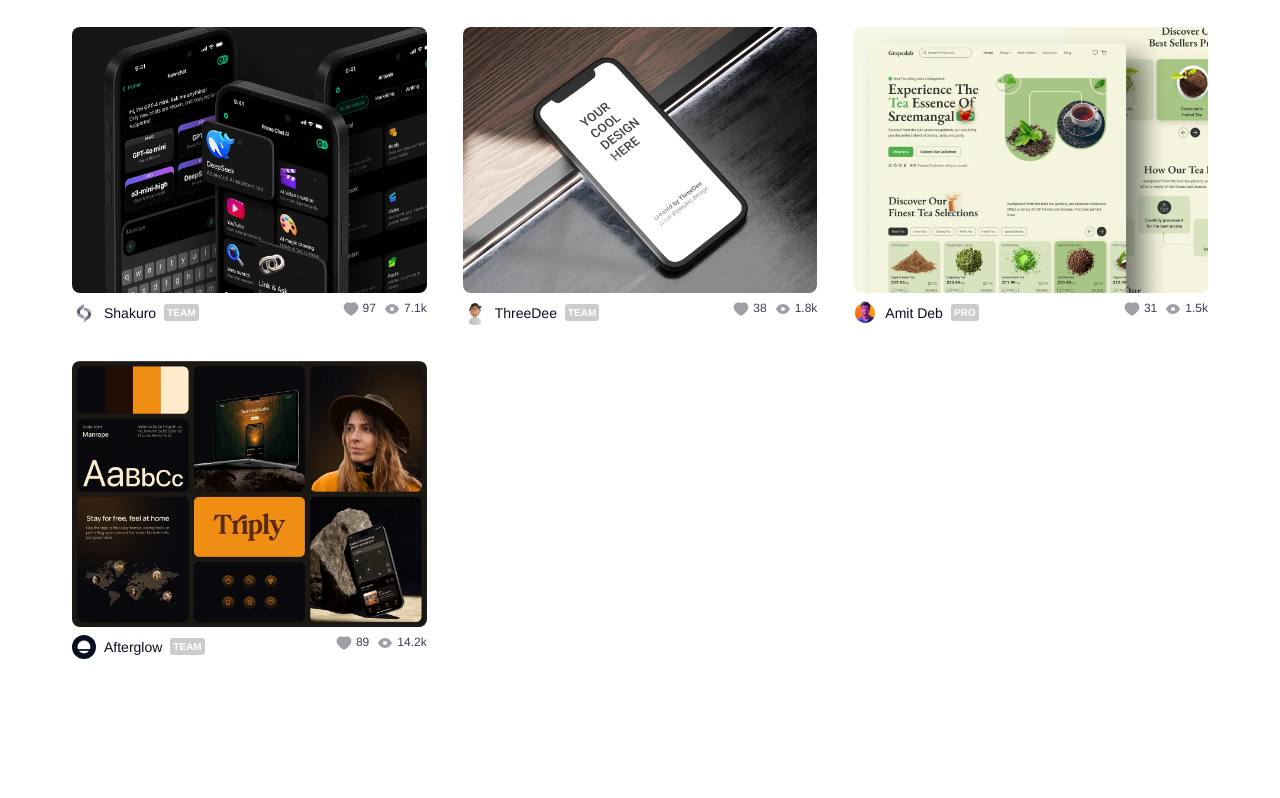
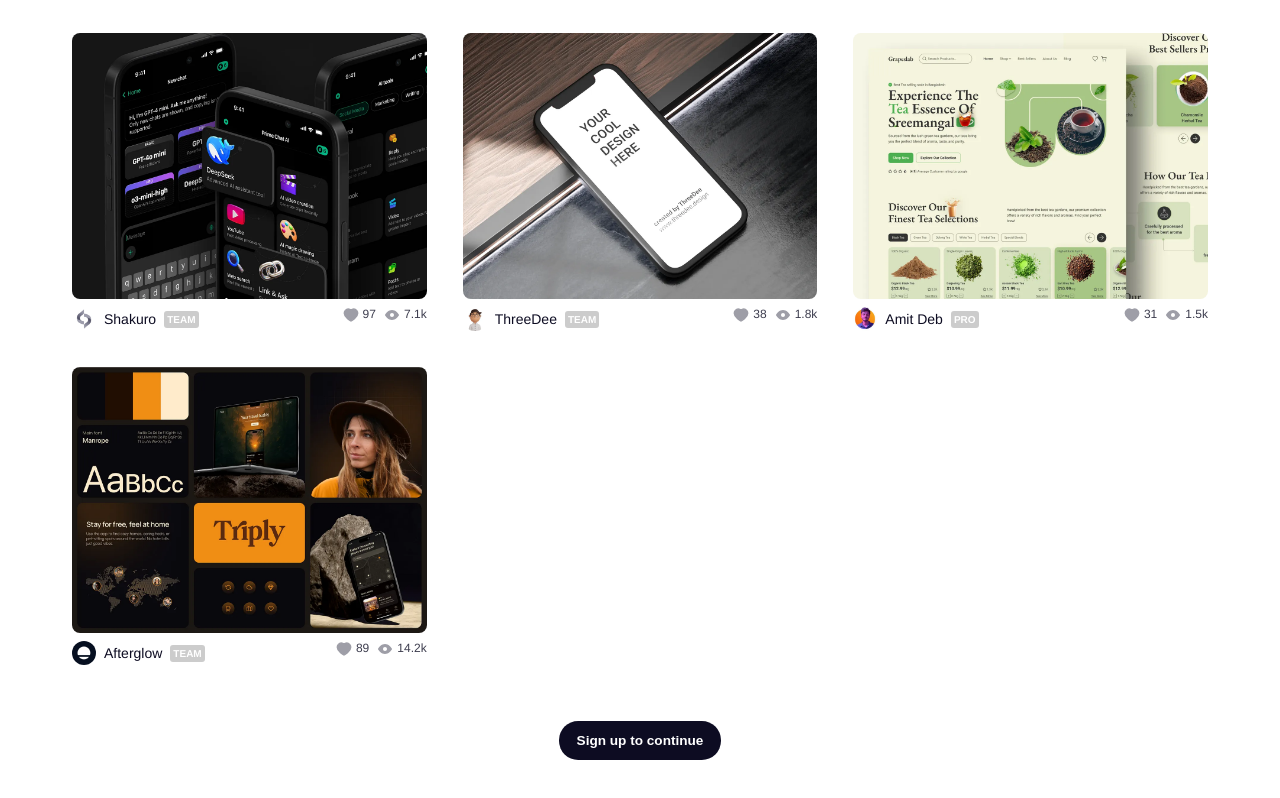
Before and after one commit to iara6/dribbble-clone-for-practice, a plain HTML site: page index.html in a window 1280 px wide. Shown: the part 1939-2737 px from the top of the page. Before the commit the page ends 2638 px from the top, so only its background shows below. Drawn offline with Linux system fonts and the light colour scheme; a web font is replaced by a local one.

Commit message:
Ver 33: sign up to continue btn

```diff
--- a/dribbble-clone.css
+++ b/dribbble-clone.css
@@ -363,7 +363,9 @@ input[type="search"] {
 input[type="search"]:focus  {
   outline: solid 2px rgb(216, 112, 147, 0.2);
 }
-
+.search-box-input:focus ~ .search-box__suggestions-div  {
+  display: block;
+}
 .search-button {
   background-color: rgb(234, 76, 137);
   height: 40px;
@@ -473,7 +475,7 @@ input[type="search"]:focus  {
 .main-content-wrapper {
   padding-inline: 4.5rem;
   color: rgb(13, 12, 34);
-  margin-top: 2rem;
+  margin-top: 2.4rem;
 }
 
 .main-content__nav {
@@ -915,3 +917,26 @@ input[type="search"]:focus  {
 .views-count {
   margin-left: 4px;
 }
+
+.sign-up-to-continue {
+  margin-top: 3.5rem;
+  text-align: center;
+}
+
+.sign-up-to-continue button {
+  height: 2.4rem;
+  padding-inline: 1.1rem;
+  font-weight: 600;
+  font-size: 0.85rem;
+  border: none;
+  border-radius: 1.2rem;
+  text-wrap: nowrap;
+  cursor: pointer;
+  transition: all 100ms linear;
+  background-color: rgb(13, 12, 34);
+  color: white;
+}
+
+.sign-up-to-continue button:hover {
+  background-color: rgb(71, 71, 81);
+}
--- a/index.html
+++ b/index.html
@@ -650,6 +650,12 @@
               </li> -->
             </ul>
           </div>
+
+          <div class="sign-up-to-continue">
+            <button>
+              Sign up to continue
+            </button>
+          </div>
         </main>
 
       </section>
```
Also changed, not shown: images-icons/ILLO.webp (added).
